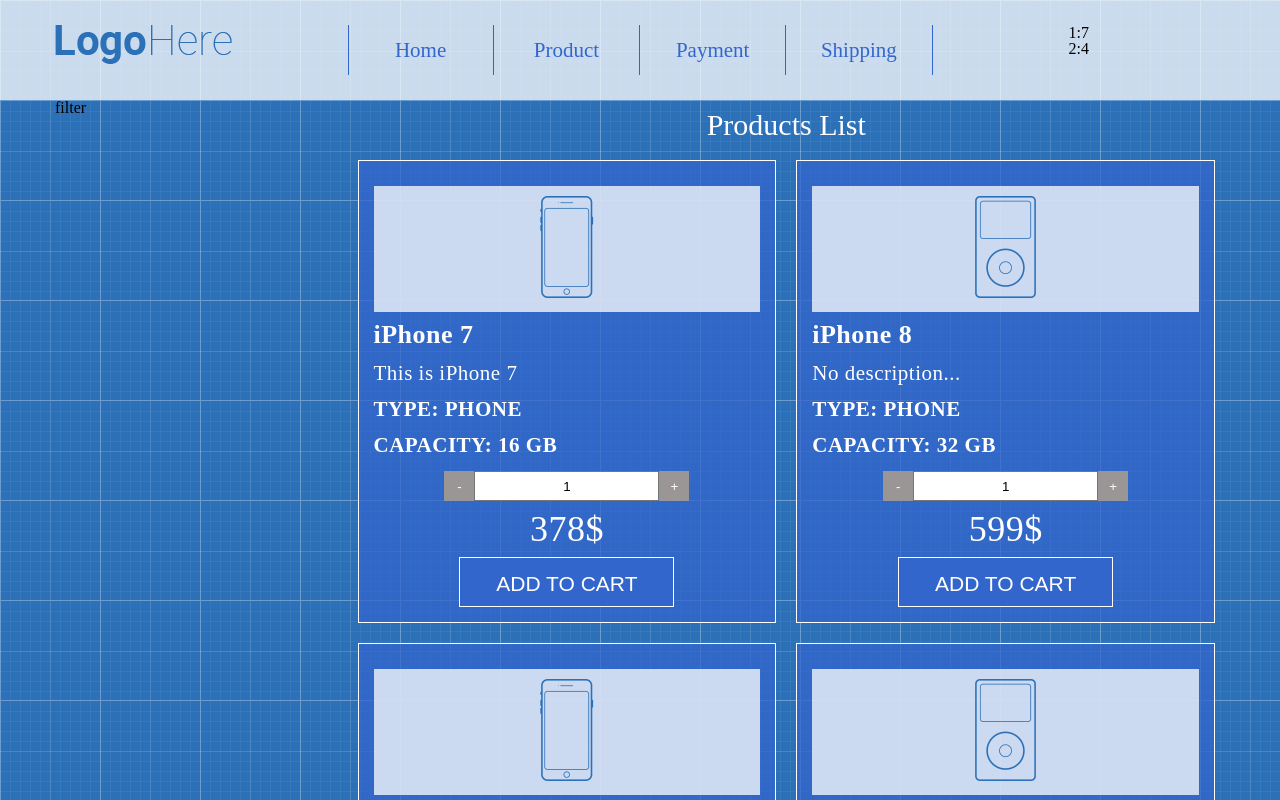
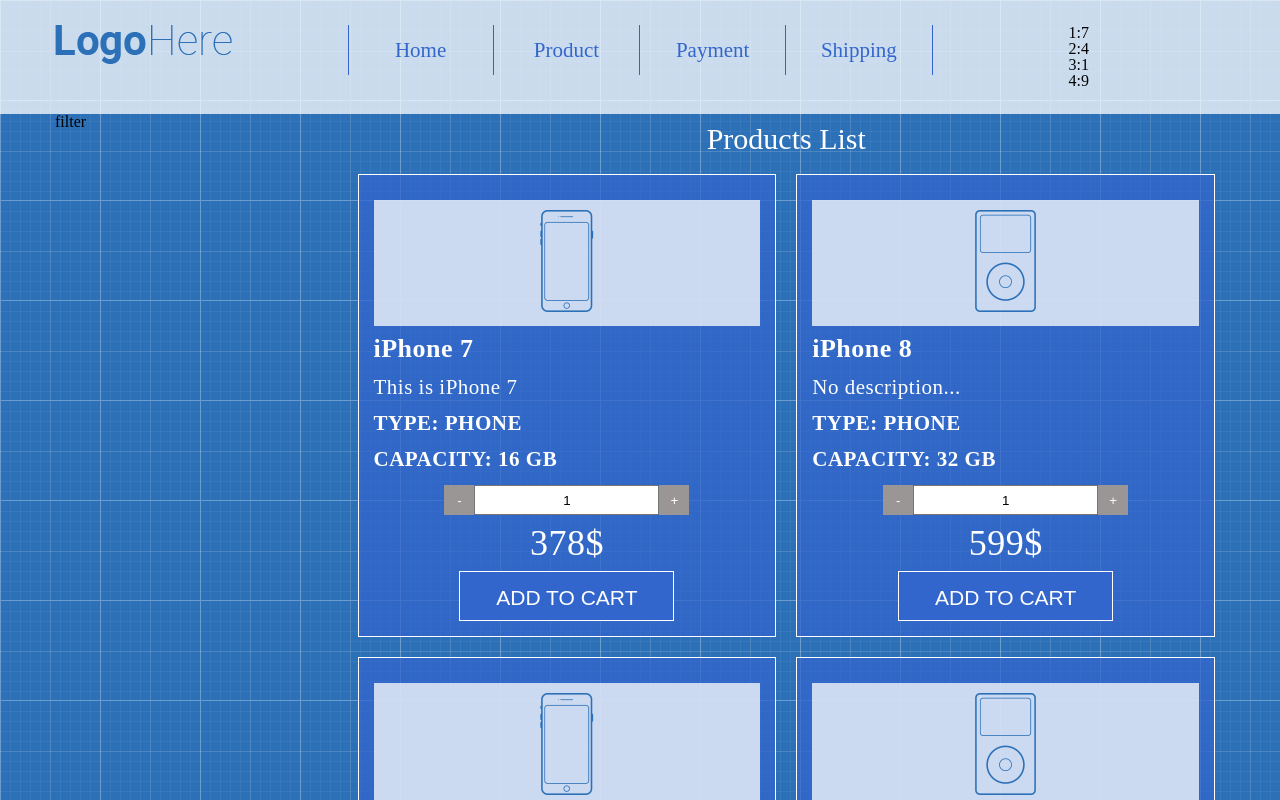
Before and after one commit to KRybiy/shop-project, a React (Create React App) app: page / in a window 1280 px wide. Shown: the top 800 px of the page. Built offline with nearby package versions, Linux system fonts and the light colour scheme.

Commit message:
fixed mistakes in cart

```diff
--- a/src/App/App.js
+++ b/src/App/App.js
@@ -13,12 +13,15 @@ class App extends Component {
         productsInCart: {
             '1':7,
             '2':4,
+            '3':1,
+            '4':9,
         }
     }
 
     addProductToCart = (productId,count) => {
         this.setState((prevState)=>({
             productsInCart:{
+                ...prevState.productsInCart,
             [productId]:(prevState.productsInCart[productId] || 0)+count,
             }
         }))
--- a/src/App/Header/Cart/Cart.js
+++ b/src/App/Header/Cart/Cart.js
@@ -1,6 +1,11 @@
 import React from 'react'
 import {keys} from 'lodash'
 import './cart.css'
+
+import products from '../../Main/Products/products'
+
+
+console.log(products)
 const Cart= ({
 	productsInCart,
 }) => {
@@ -9,7 +14,7 @@ const Cart= ({
 					<div className="cart text-center">
 						{
 							keys(productsInCart).map((productId)=>(
-								<div> {productId}:{productsInCart[productId]}</div>
+								<div key={productId}> {productId}:{productsInCart[productId]}</div>
 							))
 						}
 					</div>
```
